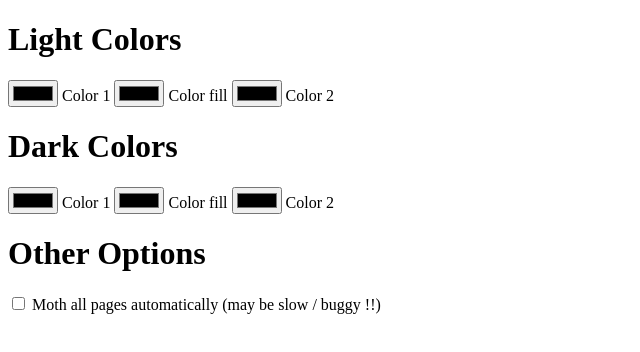
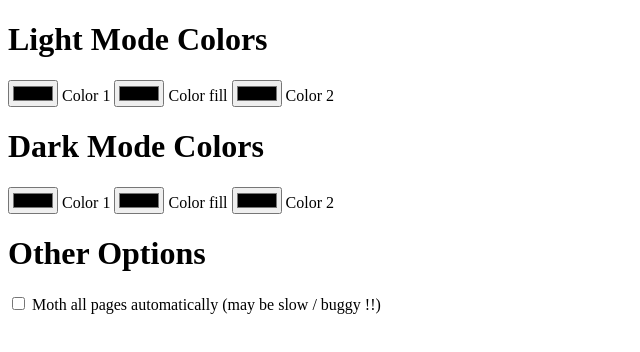
Before and after one commit to beep-beep-beep-boop/mothreader, a website built with Parcel: page source/options.html in a window 1280 px wide. Shown: the whole page, without its empty margins (0-640 px from the left). Built offline with nearby package versions, Linux system fonts and the light colour scheme; some packages are replaced by stand-ins of ours; what webext-options-sync would draw is missing.

Commit message:
clarify what the light/dark colors are

```diff
--- a/source/options.html
+++ b/source/options.html
@@ -6,7 +6,7 @@
 
 <form id="options-form" class="detail-view-container">
 	<div>
-		<h1>Light Colors</h1>
+		<h1>Light Mode Colors</h1>
 		<input type="color" id="light_color_1" name="light_color_1">
 		<label for="light_color_1">Color 1</label>
 
@@ -17,7 +17,7 @@
 		<label for="light_color_2">Color 2</label>
 	</div>
 	<div>
-		<h1>Dark Colors</h1>
+		<h1>Dark Mode Colors</h1>
 		<input type="color" id="light_color_1" name="dark_color_1">
 		<label for="dark_color_1">Color 1</label>
 
```
